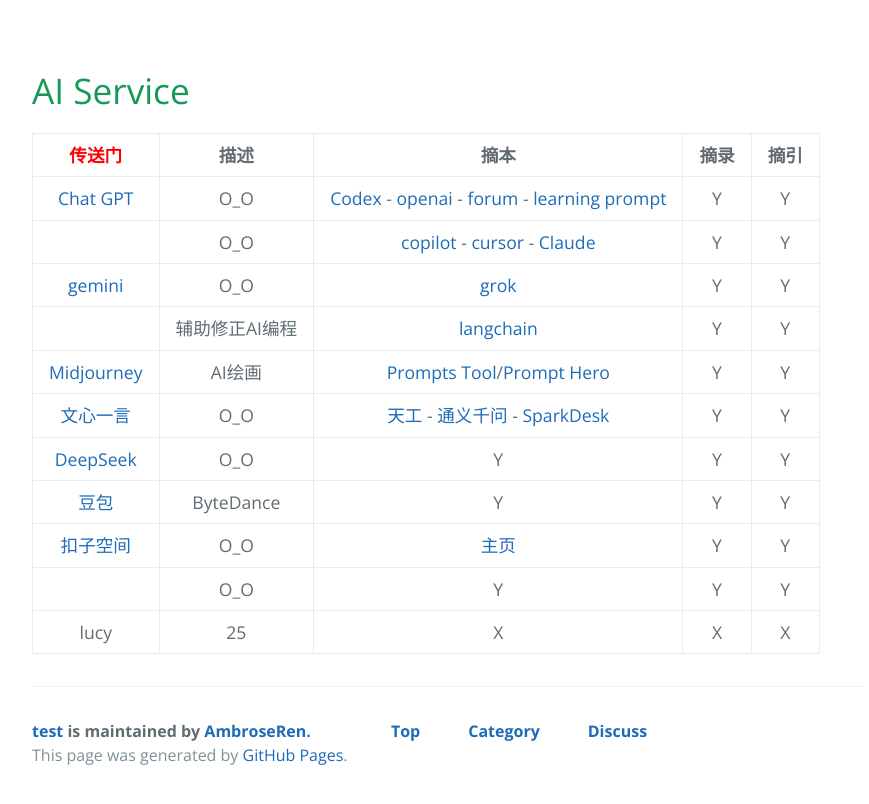
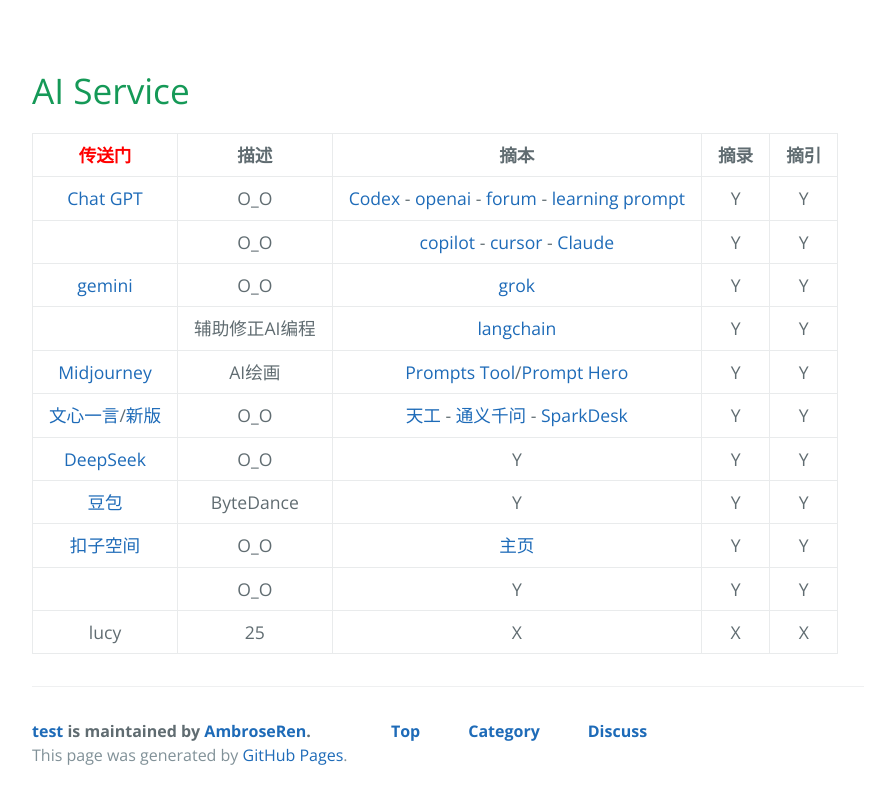
Before and after one commit to AmbroseRen/test, a Jekyll site: the page built from Data/AI/index.md, in a window 1280 px wide. Shown: the top 804 px of the page, without its empty margins (192-1061 px from the left). Built offline with Jekyll 4.4.1, drawn with Linux system fonts in a browser that asks for light colours; nearby versions of some CDN libraries; our own code applies the rules of GitHub Pages for plain Markdown files; library files that are not in the unit come from our copies; the repository's description, which GitHub fills in, is left out.

Commit message:
Update index.md

```diff
--- a/Data/AI/index.md
+++ b/Data/AI/index.md
@@ -25,7 +25,7 @@
 | [gemini](https://gemini.google.com/) | O_O | [grok](https://grok.com/) | Y | Y |
 | []() | 辅助修正AI编程 | [langchain](https://www.langchain.com/langgraph) | Y | Y |
 | [Midjourney](https://www.midjourney.com/) | AI绘画 | [Prompts Tool](https://prompt.noonshot.com/)/[Prompt Hero](https://prompthero.com/) | Y | Y |
-| [文心一言](https://yiyan.baidu.com/) | O_O | [天工](https://search.tiangong.cn/) - [通义千问](https://tongyi.aliyun.com/qianwen/) - [SparkDesk](https://xinghuo.xfyun.cn/desk) | Y | Y |
+| [文心一言](https://yiyan.baidu.com/)/[新版](https://chat.baidu.com) | O_O | [天工](https://search.tiangong.cn/) - [通义千问](https://tongyi.aliyun.com/qianwen/) - [SparkDesk](https://xinghuo.xfyun.cn/desk) | Y | Y |
 | [DeepSeek](https://chat.deepseek.com/) | O_O | Y | Y | Y |
 | [豆包](https://www.doubao.com/chat/) | ByteDance | Y | Y | Y |
 | [扣子空间](https://space.coze.cn/) | O_O | [主页](https://www.coze.cn/home) | Y | Y |
```
